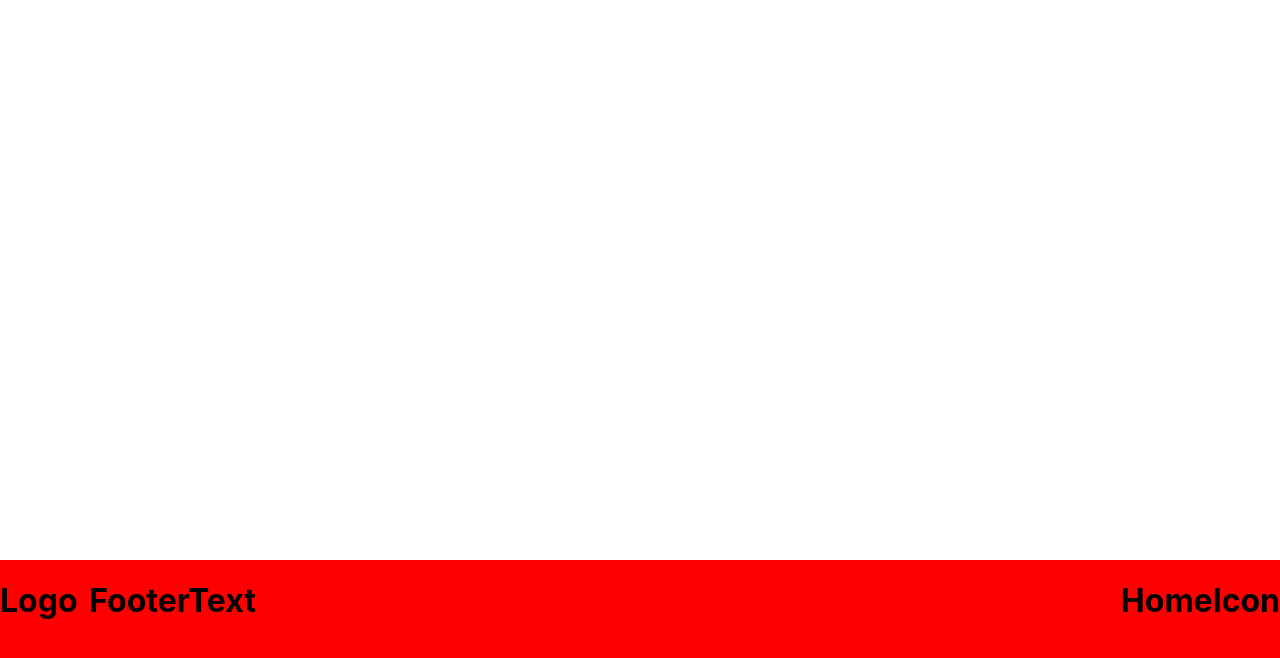
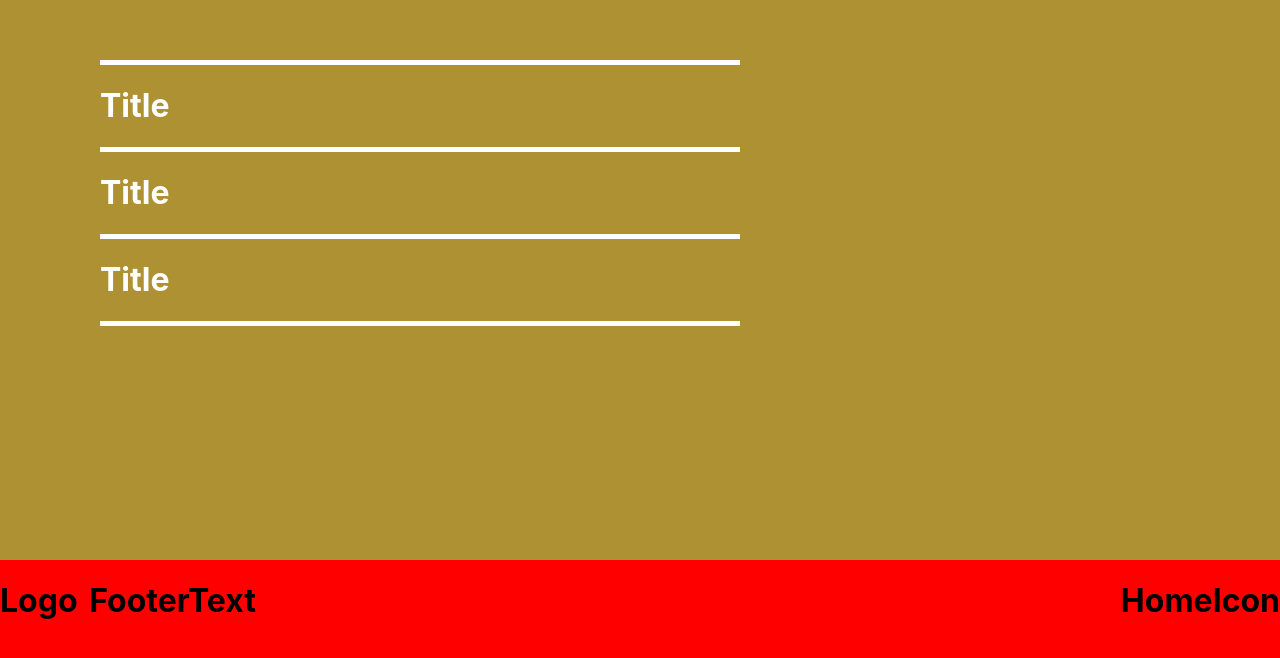
Before and after one commit to vallgroup/Torque-Northern-Trust, a React (Create React App) app in the folder src/app/: page /events in a window 1280 px wide. Shown: the part 140-798 px from the top of the page. Built offline with nearby package versions, Linux system fonts and the light colour scheme.

Commit message:
styled events page

```diff
--- a/src/app/src/components/Events/EventsDisplay.js
+++ b/src/app/src/components/Events/EventsDisplay.js
@@ -1,6 +1,23 @@
 import React from "react";
-import { EventsDisplayContainer } from "./styles";
+import { EventsDisplayContainer, Event } from "./styles";
 
 export default function EventsDisplay() {
-  return <EventsDisplayContainer></EventsDisplayContainer>;
+  const data = [1, 2, 3];
+  return (
+    <EventsDisplayContainer>
+      {data.map((event, i) => (
+        <Event
+          style={
+            i === 0
+              ? { borderBottom: "none" }
+              : i === data.length - 1
+              ? { borderTop: "none" }
+              : null
+          }
+        >
+          <h1>Title</h1>
+        </Event>
+      ))}
+    </EventsDisplayContainer>
+  );
 }
--- a/src/app/src/components/Events/styles.js
+++ b/src/app/src/components/Events/styles.js
@@ -1,11 +1,23 @@
 import styled from "styled-components";
 
 export const EventsPageContainer = styled.div`
-  height: 100vh;
+  height: 100%;
   width: 100vw;
+  background-color: rgb(174, 145, 50);
+  display: flex;
+  align-items: center;
+  color: white;
 `;
 
 export const EventsDisplayContainer = styled.div`
   height: 50%;
   width: 50%;
+  margin-left: 100px;
+  text-align: left;
 `;
+
+export const Event = styled.div`
+  border-style: solid;
+  border-width: 5px 0 5px 0;
+  border-color: white;
+`;
--- a/src/app/src/styles/appStyles.js
+++ b/src/app/src/styles/appStyles.js
@@ -1,5 +1,6 @@
 import styled from "styled-components";
 
 export const AppContainer = styled.div`
+  height: 100vh;
   text-align: center;
 `;
```
